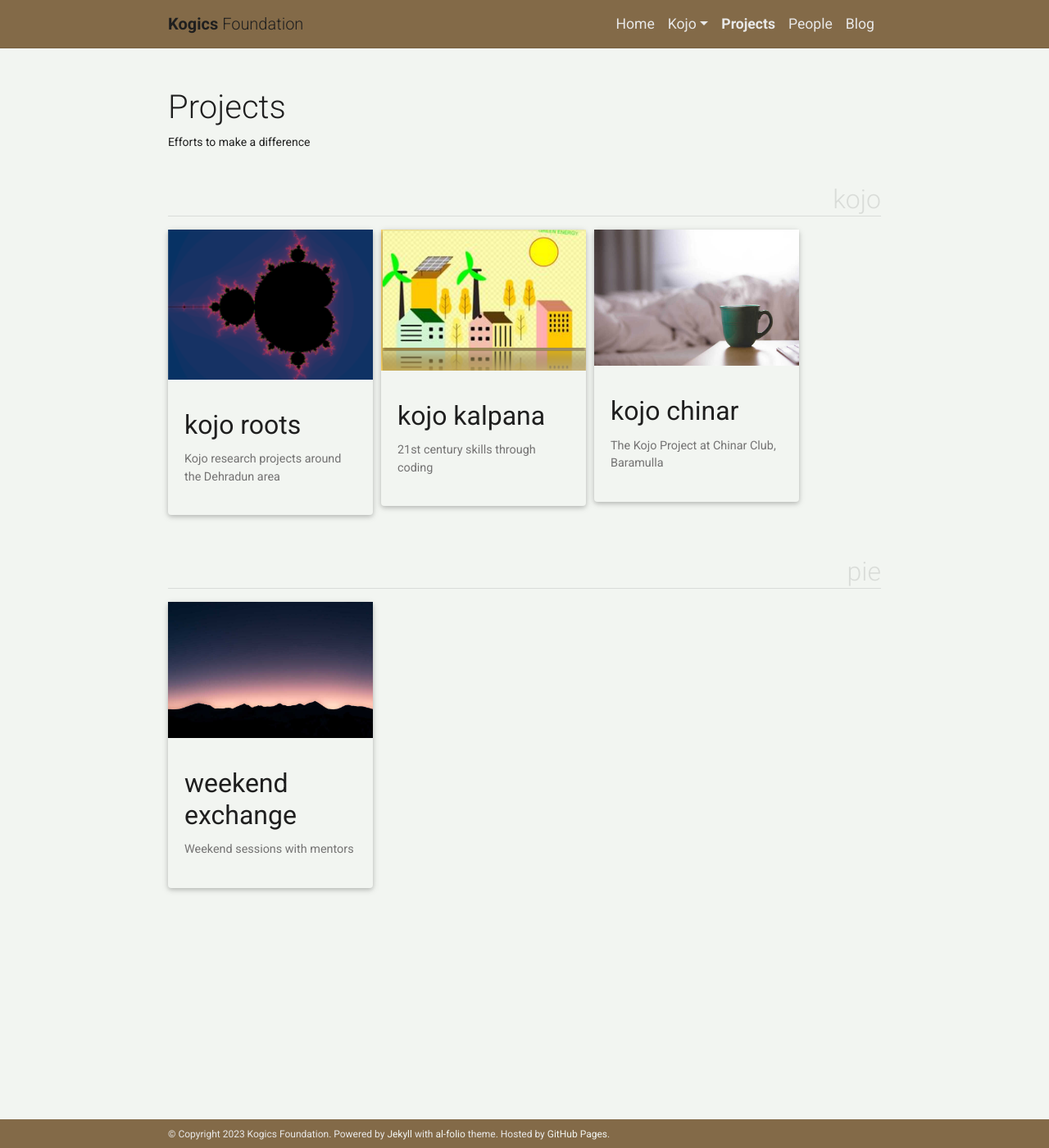
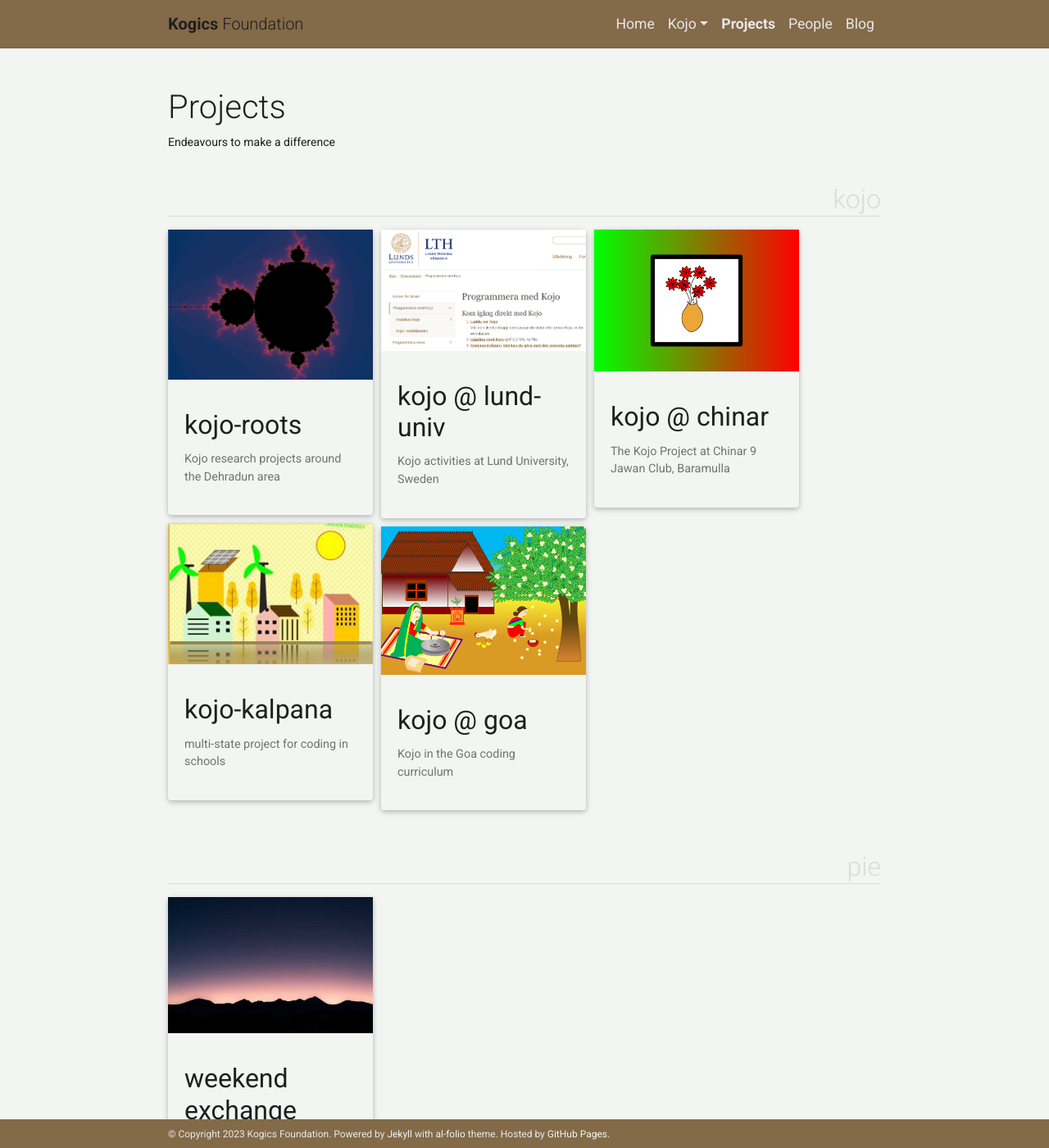
Before and after one commit to kogics/kogics.github.io, a Jekyll site: the page built from _pages/projects.md, in a window 1280 px wide and 1400 px high. Shown: the whole window at 82% size. Built offline with Jekyll 4.4.1, drawn with Linux system fonts in a browser that asks for light colours; full-size pictures stand in for the smaller copies a plugin makes; comment, search, counter and statistics services are not loaded; a style sheet for code colours, icons or effects is not loaded.

Commit message:
Refine projects area.

```diff
--- a/_pages/projects.md
+++ b/_pages/projects.md
@@ -2,7 +2,7 @@
 layout: page
 title: Projects
 permalink: /projects/
-description: Efforts to make a difference
+description: Endeavours to make a difference
 nav: true
 nav_order: 2
 display_categories: [kojo, pie]
--- /dev/null
+++ b/_projects/02_kojo-lund-univ.md
@@ -0,0 +1,24 @@
+---
+layout: page
+title: kojo @ Lund-Univ
+description: Kojo activities at Lund University, Sweden
+img: assets/img/project/kojo-lund.png
+importance:
+category: kojo
+---
+
+<div class="float-right ml-3 mb-1">
+  {% include figure.html path="assets/img/project/lund1.png" title="aug-22-competition.png" class="img-fluid rounded z-depth-1" width="240" zoomable="true" caption="children having fun with Kojo coding" %}
+</div>
+
+The effort here is led by Bjorn Regnell, a professor in Software Engineering. Bjorn is a big fan of Scala, and has been a key contributor to the Kojo effort over the past many years. He is currently engaged in introducing Scala as a first programming language for computer science students at the faculty of engineering LTH (and they use Kojo in the first few sessions to get going). He also works at LTH's Science Center where school teachers and kids learn about programming using Kojo and Scala. The following are some numbers from the Science Center:
+
+* 2015 – 5,000 kids tried Kojo and 130 teachers took a course in programming (3 half days).
+* 2016 – 6,400 kids tried Kojo and 340 teachers took a course in programming (3 half days).
+* 2017: There is an even bigger interest this year.
+
+Here are some observations from Bjorn:
+
+* Kojo is the best tool, with a low barrier of entry, I have seen for making real text based programming available for children, that is also usable all the way up to university level.
+* With Scala being a real, industrial-grade programming language, the sky is the limit; and kids can tell if your teaching language is a toy language or if it is the real thing.
+* For the future of Kojo I think it is vital that we offer an alternative to the JVM platform. Many schools invest in locked-down machines where Java cannot be installed in an easy way. I would love to see a webbapp similar to Scastie or ScalaFiddle, but with the Kojo API directly available. I hope the open source community around Kojo can take on this quest.
--- a/_projects/03_kojo-chinar.md
+++ b/_projects/03_kojo-chinar.md
@@ -1,10 +1,21 @@
 ---
 layout: page
-title: kojo chinar
-description: The Kojo Project at Chinar Club, Baramulla
-img: assets/img/12.jpg
+title: kojo @ chinar
+description: The Kojo Project at Chinar 9 Jawan Club, Baramulla
+img: assets/img/project/kojo-chinar.png
 importance:
 category: kojo
 ---
 
-Details coming soon...
+<div class="float-right ml-3 mb-1">
+  {% include figure.html path="assets/img/project/chinar12.png" title="chinar12.png" class="img-fluid rounded z-depth-1" width="240" zoomable="true" caption="A stall at Chinar with printed gen-art merchandise" %}
+</div>
+
+This project is being run by [REACHA](www.reacha.org) in partnership with the Indian Army, with the support of ONGC.
+
+The following are the goals of the project:
+* Get youngsters to learn essential 21st century skills through coding, to make them ready for jobs of the future.
+* To provide them opportunities for entrepreneurship -- based on the creation of merchandise that involves the printing of coding-based generative art on things like t-shirts, caps, mugs, etc.
+* Train youngsters to become coding instructors. This has a couple of big benefits:
+  * It helps to jumpstart the coding initiative in schools (aligned with NEP 2020) by providing a good workforce of trained coding instructors.
+  * It provides good livelihood opportunities for these youngsters in a potentially high growth area.
--- /dev/null
+++ b/_projects/04_kojo-kalpana.md
@@ -0,0 +1,25 @@
+---
+layout: page
+title: kojo-kalpana
+description: multi-state project for coding in schools
+img: assets/img/project/kojo-kalpana.png
+importance:
+category: kojo
+---
+
+<div class="float-right ml-3 mb-1">
+  {% include figure.html path="assets/img/project/aug-22-competition.png" title="aug-22-competition.png" class="img-fluid rounded z-depth-1" width="400" zoomable="true" caption="children enjoying a Kojo coding competition" %}
+</div>
+
+The Kojo Kalpana project has been conceptualized by our partners [REACHA](www.reacha.org) and **SmartGaon**, and aims to make the full benefits of Kojo/coding available to participating schools - aligned with NEP 2020 -- where students of classes 6th to 8th (and other classes as desired) can learn *21st century skills through coding* and *learning with understanding* via **Kojo**.
+
+Currently, fifteen schools in four states are enrolled.
+
+To get a flavor of the project, check out the *award ceremony* presentations for some of the coding competitions that have been conducted:
+
+* [August 2022 Kojo coding Competition](/assets/pdf/Aug-2022-competition.pdf)
+* [December 2022 Kojo coding Competition](/assets/pdf/Dec-2022-competition.pdf)
+
+<div class="text-center m-4">
+  {% include figure.html path="assets/img//project/dec-22-competition.png" title="kojo creations" class="img-fluid rounded z-depth-1" %}
+</div>
--- a/_projects/02_kojo-kalpana.md
+++ b/_projects/05_kojo-goa.md
@@ -1,8 +1,8 @@
 ---
 layout: page
-title: kojo kalpana
-description: 21st century skills through coding
-img: assets/img/project/kojo-kalpana.png
+title: kojo @ goa
+description: Kojo in the Goa coding curriculum
+img: assets/img/project/kojo-goa.png
 importance:
 category: kojo
 ---
```
Also changed, not shown: other parts of _projects/05_kojo-goa.md (+2 -0 lines), _projects/01_kojo-roots.md (+1 -1 lines), _projects/51_pie.md (renamed from _projects/04_pie.md), assets/img/project/chinar1.png (added), assets/img/project/chinar12.png (added), assets/img/project/chinar2.png (added), assets/img/project/kojo-chinar.png (added), assets/img/project/kojo-goa.png (added), assets/img/project/kojo-lund.png (added), assets/img/project/lund1.png (added).
